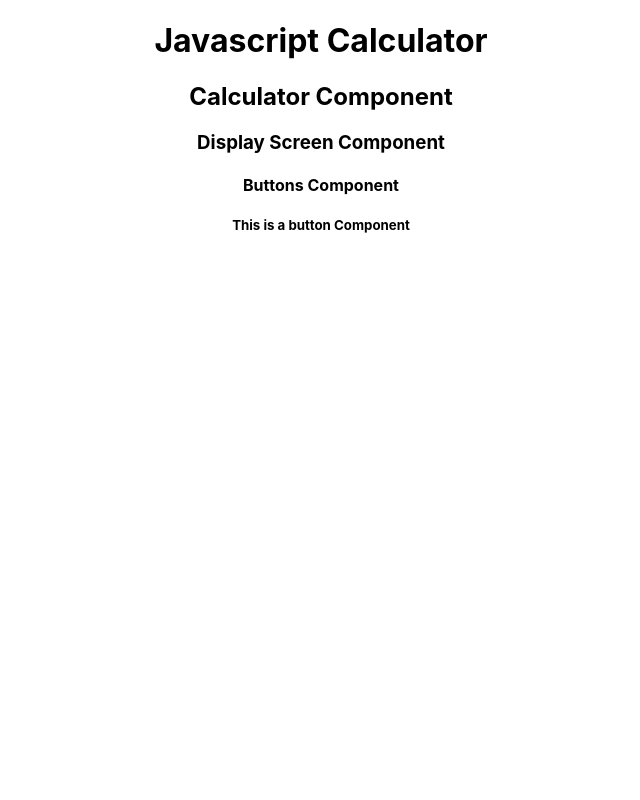
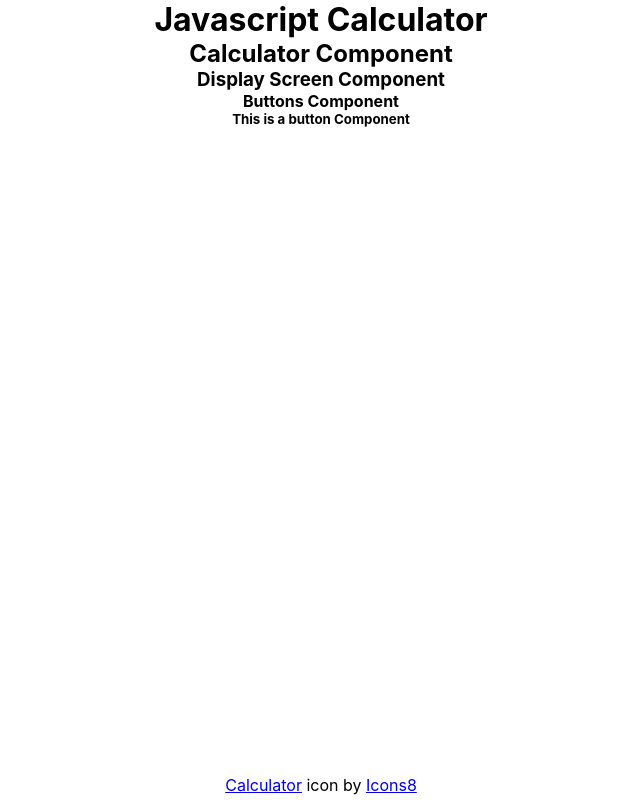
Before and after one commit to ishmyles/javascript-calculator, a React (Create React App) app: page / in a window 1280 px wide. Shown: the whole page, without its empty margins (319-959 px from the left). Built offline with nearby package versions, Linux system fonts and the light colour scheme.

Commit message:
Changed favicon & site description

```diff
--- a/public/index.html
+++ b/public/index.html
@@ -6,12 +6,15 @@
     <meta name="viewport" content="width=device-width, initial-scale=1" />
     <meta
       name="description"
-      content="Web site created using create-react-app"
+      content="An simple javascript calculator built with React."
     />
     <title>Javascript Calculator</title>
   </head>
   <body>
     <noscript>You need to enable JavaScript to run this app.</noscript>
     <div id="root"></div>
+    <div id="attribution">
+      <a target="_blank" href="https://icons8.com/icon/RNsqmCP8joVQ/calculator">Calculator</a> icon by <a target="_blank" href="https://icons8.com">Icons8</a>
+    </div>
   </body>
 </html>
--- a/src/assets/styles/index.css
+++ b/src/assets/styles/index.css
@@ -1,5 +1,11 @@
+* {
+  box-sizing: border-box;
+  margin: 0;
+}
+
 body {
-  margin: 0;
+  width: 100vw;
+  height: 100vh;
   font-family: -apple-system, BlinkMacSystemFont, 'Segoe UI', 'Roboto', 'Oxygen',
     'Ubuntu', 'Cantarell', 'Fira Sans', 'Droid Sans', 'Helvetica Neue',
     sans-serif;
@@ -11,3 +17,12 @@ code {
   font-family: source-code-pro, Menlo, Monaco, Consolas, 'Courier New',
     monospace;
 }
+
+
+#attribution {
+  position: absolute;
+  bottom: 0;
+  width: 100%;
+  padding: 5px 0;
+  text-align: center;
+}
```
Also changed, not shown: 1 other file (tests, documents, lock files or other folders).
